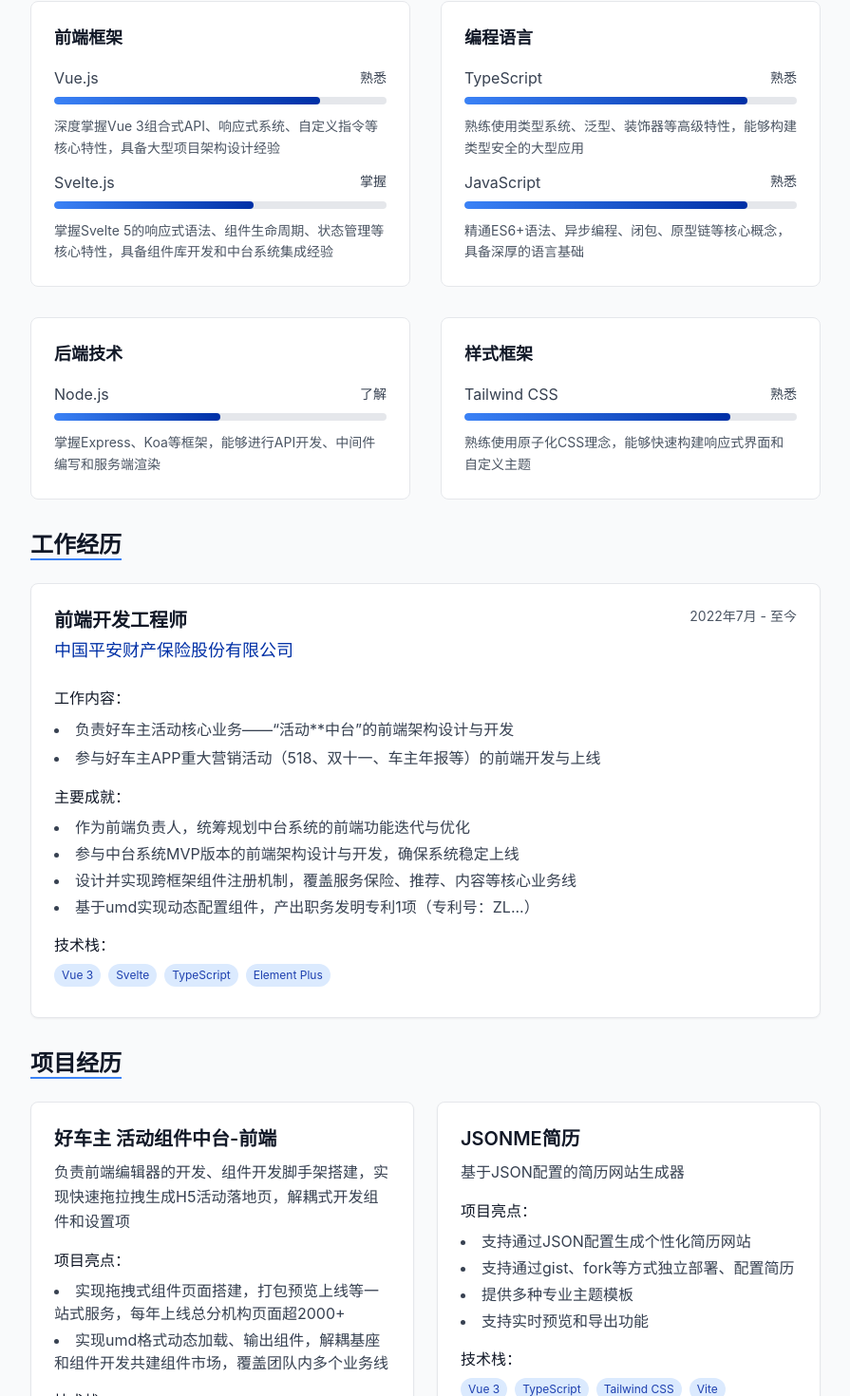
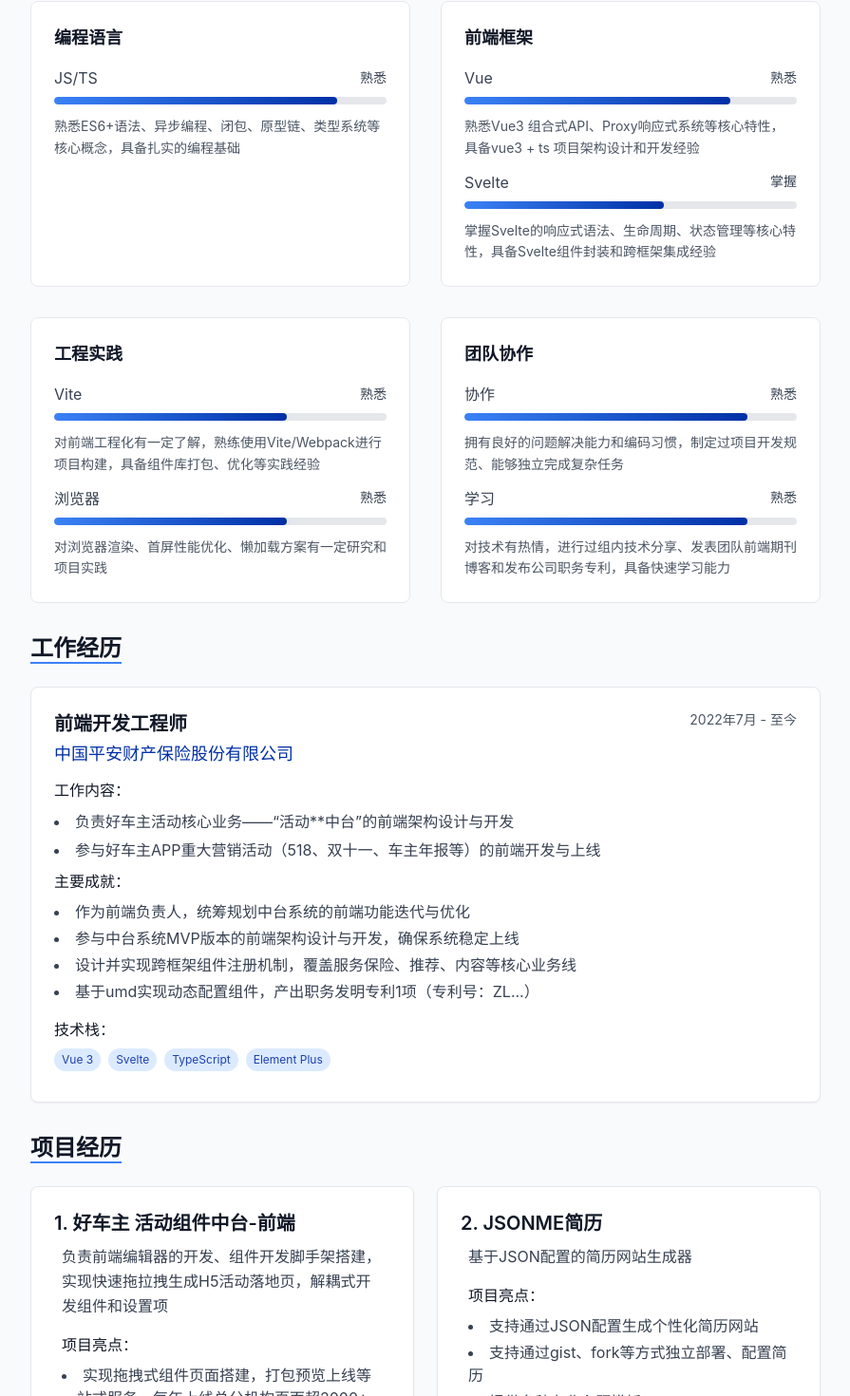
Before and after one commit to young-4ever/jsonme, a Vue app: page / in a window 1280 px wide. Shown: the part 731-2201 px from the top of the page at 95% size, without its empty margins (192-1087 px from the left). Built offline with nearby package versions, Linux system fonts and the light colour scheme.

Commit message:
更新简历技能信息，替换部分技能描述，新增团队协作和学习相关技能，调整打印样式以优化打印效果，修复部分组件样式以提升用户体验。

```diff
--- a/public/resume.json
+++ b/public/resume.json
@@ -27,45 +27,52 @@
   "skills": [
     {
       "id": "skill1",
-      "name": "Vue.js",
-      "level": 80,
-      "category": "前端框架",
-      "description": "深度掌握Vue 3组合式API、响应式系统、自定义指令等核心特性，具备大型项目架构设计经验"
+      "name": "JS/TS",
+      "level": 85,
+      "category": "编程语言",
+      "description": "熟悉ES6+语法、异步编程、闭包、原型链、类型系统等核心概念，具备扎实的编程基础"
     },
     {
       "id": "skill2",
-      "name": "TypeScript",
-      "level": 85,
-      "category": "编程语言",
-      "description": "熟练使用类型系统、泛型、装饰器等高级特性，能够构建类型安全的大型应用"
+      "name": "Vue",
+      "level": 80,
+      "category": "前端框架",
+      "description": "熟悉Vue3 组合式API、Proxy响应式系统等核心特性，具备vue3 + ts 项目架构设计和开发经验"
     },
     {
       "id": "skill3",
-      "name": "JavaScript",
-      "level": 85,
-      "category": "编程语言",
-      "description": "精通ES6+语法、异步编程、闭包、原型链等核心概念，具备深厚的语言基础"
+      "name": "Svelte",
+      "level": 60,
+      "category": "前端框架",
+      "description": "掌握Svelte的响应式语法、生命周期、状态管理等核心特性，具备Svelte组件封装和跨框架集成经验"
     },
     {
       "id": "skill4",
-      "name": "Svelte.js",
-      "level": 60,
-      "category": "前端框架",
-      "description": "掌握Svelte 5的响应式语法、组件生命周期、状态管理等核心特性，具备组件库开发和中台系统集成经验"
+      "name": "Vite",
+      "level": 70,
+      "category": "工程实践",
+      "description": "对前端工程化有一定了解，熟练使用Vite/Webpack进行项目构建，具备组件库打包、优化等实践经验"
     },
     {
       "id": "skill5",
-      "name": "Node.js",
-      "level": 50,
-      "category": "后端技术",
-      "description": "掌握Express、Koa等框架，能够进行API开发、中间件编写和服务端渲染"
+      "name": "浏览器",
+      "level": 70,
+      "category": "工程实践",
+      "description": "对浏览器渲染、首屏性能优化、懒加载方案有一定研究和项目实践"
     },
     {
       "id": "skill6",
-      "name": "Tailwind CSS",
-      "level": 80,
-      "category": "样式框架",
-      "description": "熟练使用原子化CSS理念，能够快速构建响应式界面和自定义主题"
+      "name": "协作",
+      "level": 85,
+      "category": "团队协作",
+      "description": "拥有良好的问题解决能力和编码习惯，制定过项目开发规范、能够独立完成复杂任务"
+    },
+    {
+      "id": "skill7",
+      "name": "学习",
+      "level": 85,
+      "category": "团队协作",
+      "description": "对技术有热情，进行过组内技术分享、发表团队前端期刊博客和发布公司职务专利，具备快速学习能力"
     }
   ],
   "experience": [
--- a/src/components/ExperienceSection.vue
+++ b/src/components/ExperienceSection.vue
@@ -29,7 +29,7 @@
         :key="exp.id"
         class="card print-avoid-break transition-shadow duration-200"
       >
-        <div class="flex flex-row items-start justify-between mb-4">
+        <div class="flex flex-row items-start justify-between mb-1">
           <div class="flex-1">
             <h3 class="text-xl font-semibold text-gray-900 dark:text-white mb-1">
               {{ exp.position }}
@@ -45,7 +45,7 @@
         </div>
 
         <!-- 工作内容 -->
-        <div class="mb-4">
+        <div class="mb-2">
           <h5 class="font-medium text-gray-900 dark:text-white mb-2">工作内容：</h5>
           <div class="text-gray-700 dark:text-gray-300 leading-relaxed">
             <!-- 如果是字符串 -->
--- a/src/components/ProjectsSection.vue
+++ b/src/components/ProjectsSection.vue
@@ -23,9 +23,9 @@
     </div>
 
     <!-- 其他主题的常规显示 -->
-    <div v-else class="grid grid-cols-1 lg:grid-cols-2 gap-6 projects-grid">
+    <div v-else class="grid grid-cols-1 lg:grid-cols-2 lg:gap-6 sm:gap-x-6 sm:gap-y-0 projects-grid">
       <div
-        v-for="project in sortedProjects"
+        v-for="(project, index) in sortedProjects"
         :key="project.id"
         class="card print-avoid-break transition-shadow duration-200"
       >
@@ -42,17 +42,18 @@
         <!-- 项目标题和时间 -->
         <div class="flex flex-col sm:flex-row sm:items-start sm:justify-between mb-1">
           <h3 class="text-xl font-semibold text-gray-900 dark:text-white mb-1">
-            {{ project.name }}
+            {{ index + 1 + '. ' + project.name }}
           </h3>
         </div>
 
+        <div class="px-2">
           <!-- 项目描述 -->
           <p class="text-gray-700 dark:text-gray-300 mb-4 leading-relaxed">
             {{ project.description }}
           </p>
 
           <!-- 项目亮点 -->
-        <div v-if="project.highlights && project.highlights.length > 0" class="mb-4">
+          <div v-if="project.highlights && project.highlights.length > 0" class="mb-2">
             <h5 class="font-medium text-gray-900 dark:text-white mb-2">项目亮点：</h5>
             <ul class="list-disc list-inside space-y-1 text-gray-700 dark:text-gray-300">
               <li v-for="highlight in project.highlights" :key="highlight">
@@ -62,7 +63,7 @@
           </div>
 
           <!-- 技术栈 -->
-        <div v-if="project.technologies && project.technologies.length > 0" class="mb-4">
+          <div v-if="project.technologies && project.technologies.length > 0" class="mb-2">
             <h5 class="font-medium text-gray-900 dark:text-white mb-2">技术栈：</h5>
             <div class="flex flex-wrap">
               <span
@@ -96,6 +97,7 @@
             >
               📂 源码
             </a>
+          </div>
         </div>
       </div>
     </div>
--- a/src/components/SkillsSection.vue
+++ b/src/components/SkillsSection.vue
@@ -23,7 +23,7 @@
           {{ category }}
         </h3>
 
-        <div class="space-y-3">
+        <div class="space-y-3 skill-item-wrapper">
           <div
             v-for="skill in skills"
             :key="skill.id"
@@ -31,7 +31,7 @@
           >
             <div class="flex justify-between items-center mb-2">
               <span class="text-gray-700 dark:text-gray-300 skill-item-name">
-                {{ skill.name }}
+                <span class="skill-item-name-tag">{{ skill.name }}</span>
               </span>
               <span class="text-sm text-gray-700 dark:text-gray-300 leading-relaxed skill-item-level">
                 {{ getSkillDescription(skill.level) }}
@@ -47,7 +47,7 @@
 
             <!-- 技能描述 -->
             <div v-if="skill.description">
-              <p class="text-sm text-gray-600 dark:text-gray-400 leading-relaxed">
+              <p class="text-sm text-gray-600 dark:text-gray-400 leading-relaxed skill-item-description">
                 {{ skill.description }}
               </p>
             </div>
--- a/src/themes/common/print.css
+++ b/src/themes/common/print.css
@@ -4,7 +4,7 @@
   /* 页面设置 */
   @page {
     size: A4;
-    margin: 1.2cm 0.8cm;
+    margin: 1cm 0.8cm;
   }
 
   /* 全局重置 */
@@ -18,68 +18,12 @@
   body {
     font-family: "PingFang SC", "PingFang TC", "PingFang HK", "Helvetica Neue",
       "Helvetica", "Arial", sans-serif !important;
-    font-size: 12pt !important;
+    font-size: 10pt !important;
     line-height: 1.4 !important;
     color: #000 !important;
     background: white !important;
     margin: 0 !important;
     padding: 0 !important;
-  }
-
-  /* 容器样式 */
-  .container {
-    width: 100% !important;
-    max-width: none !important;
-    margin: 0pt !important;
-    padding: 0pt 14pt !important;
-    box-sizing: border-box !important;
-    background: transparent !important;
-    box-shadow: none !important;
-    border: none !important;
-    border-radius: 0 !important;
-    min-height: auto !important;
-
-    &::before {
-      display: none !important;
-    }
-  }
-
-  /* 章节标题 */
-  .section-title {
-    font-size: 14pt !important;
-    font-weight: bold !important;
-    color: #0030a6 !important;
-    margin-bottom: 6pt !important;
-    text-transform: uppercase !important;
-    letter-spacing: 0.5pt !important;
-    border-bottom: 1pt solid #0030a6 !important;
-    padding-top: 6pt !important;
-    padding-bottom: 2pt !important;
-    page-break-after: avoid !important;
-
-    &::after {
-      display: none !important;
-    }
-
-    &:first-child {
-      margin-top: 0 !important;
-      padding-top: 0 !important;
-    }
-  }
-
-  .projects-grid {
-    gap: 0 !important;
-  }
-
-  /* 卡片样式 */
-  .card {
-    background: transparent !important;
-    border: none !important;
-    border-radius: 0 !important;
-    box-shadow: none !important;
-    padding: 0 !important;
-    margin-bottom: 16pt !important;
-    page-break-inside: auto !important;
   }
 
   /* 标题样式 */
@@ -114,7 +58,7 @@
     font-weight: normal !important;
     color: #484848 !important; /* 文字颜色淡一点 */
     margin-bottom: 3pt !important;
-    page-break-after: avoid !important;
+    /* page-break-after: avoid !important; */
   }
 
   h5 {
@@ -122,12 +66,12 @@
     font-weight: bold !important;
     color: #000 !important;
     margin-bottom: 2pt !important;
-    page-break-after: avoid !important;
+    /* page-break-after: avoid !important; */
   }
 
   /* 段落和文本 */
   p {
-    font-size: 11pt !important;
+    font-size: 10pt !important;
     color: #484848 !important; /* 文字颜色淡一点 */
     margin-bottom: 6pt !important;
     line-height: 1.4 !important;
@@ -149,81 +93,6 @@
     line-height: 1.4 !important;
     color: #484848 !important; /* 文字颜色淡一点 */
   }
-
-  /* 技术标签 */
-  .tech-tag {
-    display: inline !important;
-    background: transparent !important;
-    color: #666666 !important;
-    border: 1pt solid #666666 !important;
-    border-radius: 2pt !important;
-    padding: 1pt 3pt !important;
-    font-size: 8pt !important;
-    margin-right: 4pt !important;
-    margin-bottom: 2pt !important;
-
-    &:first-child {
-      margin-left: 8pt !important;
-    }
-  }
-
-  /* 技能条 - 打印时显示为文字 */
-  .skill-item {
-    display: flex !important;
-    justify-content: flex-start !important;
-    align-items: flex-start;
-    color: #484848 !important; /* 文字颜色淡一点 */
-    font-weight: normal !important;
-  }
-  .skill-item-name::before {
-    content: "•";
-    font-weight: bold !important;
-    margin-right: 4pt !important;
-  }
-  .skill-item-level {
-    display: none !important;
-  }
-  .skill-bar {
-    display: none !important;
-  }
-
-  .skill-progress {
-    display: none !important;
-  }
-
-  /* 联系方式链接 */
-  .contact-link {
-    display: flex !important;
-    align-items: center !important;
-    color: #000 !important;
-    font-weight: normal !important;
-    text-align: left !important;
-    gap: 4pt !important;
-    line-height: 1.4 !important;
-  }
-
-  /* 技能分类 */
-  .skill-category {
-    background: transparent !important;
-    border: none !important;
-    padding: 0 !important;
-    margin-bottom: 4pt !important;
-    page-break-inside: auto !important;
-  }
-  .skill-category-title {
-    display: none !important;
-  }
-
-  /* 技能列表优化 */
-  .skills-list {
-    margin-bottom: 4pt !important;
-  }
-
-  /* 技能项目间距优化 */
-  .skill-item {
-    margin-bottom: 1pt !important;
-  }
-
 
   /* 图片处理 */
   img {
@@ -263,8 +132,8 @@
 
   /* 章节间距 */
   section {
-    margin-bottom: 20pt !important;
-    page-break-inside: avoid !important;
+    page-break-inside: auto !important;
+    padding-bottom: 6pt !important;
 
     &:last-child {
       margin-bottom: 0 !important;
@@ -296,11 +165,79 @@
     color: #000 !important;
   }
 
+  /* 页面容器样式 */
+  .container {
+    width: 100% !important;
+    max-width: none !important;
+    margin: 0pt !important;
+    padding: 0pt 14pt !important;
+    box-sizing: border-box !important;
+    background: transparent !important;
+    box-shadow: none !important;
+    border: none !important;
+    border-radius: 0 !important;
+    min-height: auto !important;
+
+    &::before {
+      display: none !important;
+    }
+  }
+
+  /* 卡片样式 */
+  .card {
+    background: transparent !important;
+    border: none !important;
+    border-radius: 0 !important;
+    box-shadow: none !important;
+    padding: 0 !important;
+    margin: 0 !important;
+    page-break-inside: auto !important;
+  }
+
+  /* 章节标题 */
+  .section-title {
+    font-size: 14pt !important;
+    font-weight: bold !important;
+    color: #0030a6 !important;
+    margin-bottom: 6pt !important;
+    text-transform: uppercase !important;
+    letter-spacing: 0.5pt !important;
+    border-bottom: 1pt solid #0030a6 !important;
+    padding-top: 6pt !important;
+    padding-bottom: 2pt !important;
+    /* page-break-after: avoid !important; */
+
+    &::after {
+      display: none !important;
+    }
+
+    &:first-child {
+      margin-top: 0 !important;
+      padding-top: 0 !important;
+    }
+  }
+
+  /* 项目经历 */
+  .projects-grid {
+    gap: 0 !important;
+  }
+
   /* 联系方式网格在打印时改为列表 */
   .contact-grid {
     display: block !important;
     padding: 4pt 0;
     margin: 0 !important;
+  }
+
+  /* 联系方式链接 */
+  .contact-link {
+    display: flex !important;
+    align-items: center !important;
+    color: #000 !important;
+    font-weight: normal !important;
+    text-align: left !important;
+    gap: 4pt !important;
+    line-height: 1.4 !important;
   }
 
   .personal-summary {
@@ -323,5 +260,98 @@
   .hover-effect {
     display: none !important;
   }
+
+  /* 技术标签 */
+  .tech-tag {
+    display: inline !important;
+    background: transparent !important;
+    color: #666666 !important;
+    border: 1pt solid #666666 !important;
+    border-radius: 2pt !important;
+    padding: 1pt 3pt !important;
+    font-size: 8pt !important;
+    margin-right: 4pt !important;
+    margin-bottom: 2pt !important;
+
+    &:first-child {
+      margin-left: 8pt !important;
+    }
+    &::before {
+      content: "•";
+      font-weight: bold !important;
+      margin-right: 4pt !important;
+    }
+  }
+
+  /* 技能条 - 打印时显示为文字 */
+  .skill-item {
+    display: flex !important;
+    height: fit-content !important;
+    justify-content: flex-start !important;
+    align-items: flex-start !important;
+    color: #484848 !important; /* 文字颜色淡一点 */
+    font-weight: normal !important;
+    font-size: 10pt !important;
+    margin: 0 !important;
+    padding: 0 !important;
+    gap: 2pt 4pt !important;
+
+    &-name {
+      display: block !important;
+      background: transparent !important;
+      min-width: 50pt;
+      text-align: right;
+
+      &-tag {
+        color: #666666 !important;
+        border: 1pt solid #666666 !important;
+        border-radius: 2pt !important;
+        padding: 1pt 3pt !important;
+        font-size: 8pt !important;
+        margin-right: 4pt !important;
+        overflow: hidden;
+      }
+
+      &::after {
+        content: "•";
+        font-weight: bold !important;
+      }
+    }
+
+    &-description {
+      margin: 0 !important;
+    }
+
+    &-level {
+      display: none !important;
+    }
+  }
+
+  .skill-bar {
+    display: none !important;
+  }
+
+  .skill-progress {
+    display: none !important;
+  }
+
+  /* 技能分类 */
+  .skill-category {
+    background: transparent !important;
+    border: none !important;
+    padding: 0pt !important;
+    margin: 0pt !important;
+    gap: 0pt !important;
+    page-break-inside: auto !important;
+  }
+
+  .skill-category-title {
+    display: none !important;
+  }
+
+  /* 技能列表优化 */
+  .skills-list {
+    margin-bottom: 4pt !important;
+  }
 }
 /* End of Selection */
--- a/src/themes/theme/professional.css
+++ b/src/themes/theme/professional.css
@@ -176,7 +176,7 @@
     border: none;
     border-radius: 0;
     box-shadow: none;
-    padding: 1rem;
+    padding: 0.4rem;
     margin-bottom: 0.5rem;
 
     &:first-child {
```
Also changed, not shown: src/components/JsonUploader.vue (indentation only). Lines whose indentation alone changed are shown as unchanged.
